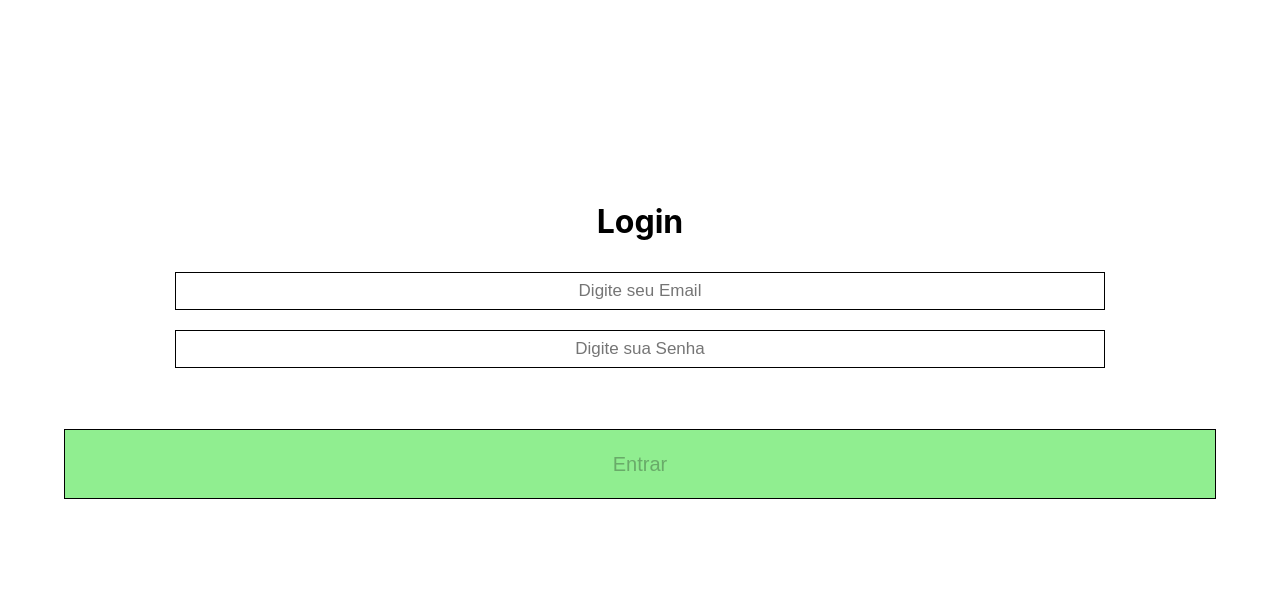
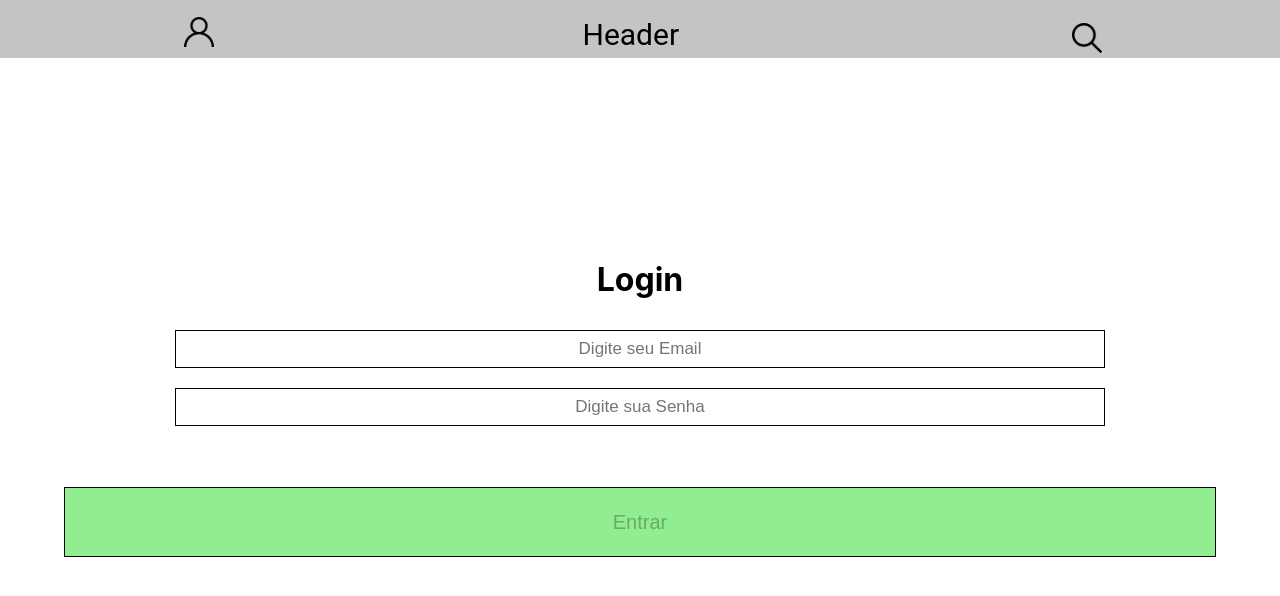
Before and after one commit to tryber/sd-01-week19-recipes-app-2, a React (Create React App) app: page / in a window 1280 px wide. Shown: the top 596 px of the page. Built offline with nearby package versions, Linux system fonts and the light colour scheme.

Commit message:
Tapinha no css

```diff
--- a/src/components/Header.jsx
+++ b/src/components/Header.jsx
@@ -17,8 +17,9 @@ export default function Header() {
   } } = useContext(AppContext);
 
   return (
-    <div>
+    <>
       <div className={`header-container ${!displayHeader ? 'display-none' : undefined }`}>
+          <div className="header-content">
             {displayUserIcon && (
               <Link to="/profile">
                 <UserIcon />
@@ -27,9 +28,10 @@ export default function Header() {
             <span data-testid="page-title" className="header-title">{title}</span>
             {displaySearchIcon && <SearchIcon onClick={displaySearchBarToggle} />}
           </div>
-      <div>
+      </div>
+      <>
       {displaySearchBar && <SearchBar />}
-      </div>
-    </div>
+      </>
+    </>
   )
 }
--- a/src/components/SearchBar.jsx
+++ b/src/components/SearchBar.jsx
@@ -1,13 +1,33 @@
-import React from 'react';
+import React, { useState, useEffect } from 'react';
 import '../style/SearchBar.css';
 
+
+export function debounce(func, wait) {
+  let timer = 600;
+  return function() {
+      clearTimeout(timer);
+      timer = setTimeout(func, wait);
+  }
+}
+
+
 export default function SearchBar() {
+  const [checkedRadio, setCheckedRadio] = useState('');
+
+  useEffect(() => {
+    console.log(checkedRadio);
+  }, [checkedRadio])
+
   return (
     <div className="search-bar">
+      <form className="search-bar-form">
         <input data-testid="search-input" className="search-input" type="text" />
-      <div className="row-radio-buttons">
+        <fieldset id="row-radio-buttons" className="row-radio-buttons">
+          <div className="fieldset-flex" >
             <label htmlFor="ingredient-search-radio" className="label-ingredient">
               <input
+                name="row-radio-buttons"
+                onClick={(e) => setCheckedRadio(e.target.className)}
                 data-testid="ingredient-search-radio"
                 className="radio-ingredient"
                 type="radio"
@@ -15,11 +35,19 @@ export default function SearchBar() {
               Ingrediente
             </label>
             <label htmlFor="name-search-radio" className="label-name">
-          <input data-testid="name-search-radio" className="radio-name" type="radio" />
+              <input
+                name="row-radio-buttons"
+                onClick={(e) => setCheckedRadio(e.target.className)}
+                data-testid="name-search-radio"
+                className="radio-name"
+                type="radio"
+              />
               Nome
             </label>
             <label htmlFor="first-letter-search-radio" className="label-firstletter">
               <input
+                name="row-radio-buttons"
+                onClick={(e) => setCheckedRadio(e.target.className)}
                 data-testid="first-letter-search-radio"
                 className="radio-firstletter"
                 type="radio"
@@ -27,6 +55,8 @@ export default function SearchBar() {
               Primeira letra
             </label>
           </div>
+        </fieldset>
+      </form>
     </div>
   );
 }
--- a/src/components/SearchIcon.jsx
+++ b/src/components/SearchIcon.jsx
@@ -1,6 +1,7 @@
 import React from 'react';
 import PropTypes from 'prop-types';
 import '../style/SearchIcon.css';
+import SearchImage from '../img/search-icon.svg';
 
 export default function SearchIcon(props) {
   const { onClick } = props;
@@ -8,10 +9,11 @@ export default function SearchIcon(props) {
     <button
       type="button"
       alt="Search Icon"
-      onClick={onClick}
       data-testid="search-top-btn"
       className="search-icon"
-    />
+    >
+      <img onClick={onClick} src={SearchImage} alt="search icon" />
+    </button>
   );
 }
 
--- a/src/pages/Login.jsx
+++ b/src/pages/Login.jsx
@@ -60,7 +60,7 @@ function Login() {
   const [shouldRedirect, setRedirect] = useState(false);
   const [userEmail, setUserEmail] = useState('');
   const { context: { setDisplayHeader } } = useContext(AppContext);
-  setDisplayHeader(false);
+  setDisplayHeader(true);
 
   if (shouldRedirect) return <Redirect to="/recipes" />;
   return (
--- a/src/style/Header.css
+++ b/src/style/Header.css
@@ -1,34 +1,29 @@
 .header-container {
   background: #c4c4c4;
-  height: 58px;
-  left: 0;
-  position: absolute;
-  top: 0;
+  min-height: 58px;
+  display: flex;
+  flex-direction: column;
+  justify-content: space-around;
   width: 100%;
+  flex-wrap: nowrap;
+}
+
+.header-content {
+  display: flex;
+  margin-top: 10px;
+  align-content: center;
+  flex-direction: row;
+  justify-content: space-around;
 }
 
 .header-title {
-  align-items: flex-end;
+  align-self: center;
   color: black;
   display: flex;
   font-family: Roboto, sans-serif;
   font-size: 30px;
   font-style: normal;
   font-weight: 400;
-  height: 35px;
-  left: 123px;
   line-height: 35px;
-  position: absolute;
-  top: 12px;
   width: 115px;
 }
-
-.search-icon {
-  background: url('../img/search 1.svg');
-  cursor: pointer;
-  height: 30px;
-  left: 317px;
-  position: absolute;
-  top: 12px;
-  width: 30px;
-}
--- a/src/style/SearchBar.css
+++ b/src/style/SearchBar.css
@@ -1,12 +1,31 @@
 .search-bar {
+  display: flex;
+  align-self: flex-end;
+  flex-direction: column;
   background: white;
   box-shadow: 0 4px 4px rgba(0, 0, 0, 0.25);
-  height: 95px;
-  left: 0;
-  position: absolute;
   text-align: center;
-  top: 58px;
   width: 100%;
+}
+
+.search-bar-form {
+  display: flex;
+  margin: 10px;
+  flex-direction: column;
+  justify-content: space-between;
+  width: 100%;
+}
+
+fieldset {
+  display: flex;
+  flex-direction: row;
+  border: none;
+}
+
+.fieldset-flex {
+  display: flex;
+  flex-direction: row;
+  justify-content: space-around;
 }
 
 .search-input {
@@ -14,13 +33,9 @@
   border: 1px solid black;
   box-sizing: border-box;
   display: inline-block;
+  align-self: center;
   height: 41px;
-  width: 342px;
-}
-
-.row-radio-buttons {
-  display: flex;
-  justify-content: space-between;
+  width: 80%;
 }
 
 label {
--- a/src/style/SearchIcon.css
+++ b/src/style/SearchIcon.css
@@ -1,9 +1,10 @@
+button {
+  background: none;
+  border: none;
+}
+
 .search-icon {
-  background: url('../img/search 1.svg');
-  cursor: pointer;
+  align-self: flex-end;
   height: 30px;
-  left: 317px;
-  position: absolute;
-  top: 12px;
   width: 30px;
 }
--- a/src/style/UserIcon.css
+++ b/src/style/UserIcon.css
@@ -1,8 +1,6 @@
 .user-icon {
-  background: url('../img/user 1.svg');
+  align-self: flex-start;
+  background: url('../img/user-icon.svg');
   height: 30px;
-  left: 15px;
-  position: absolute;
-  top: 12px;
   width: 30px;
 }
```
Also changed, not shown: src/img/search-icon.svg (renamed from src/img/search 1.svg), src/img/user-icon.svg (renamed from src/img/user 1.svg). Lines whose indentation alone changed are shown as unchanged.
